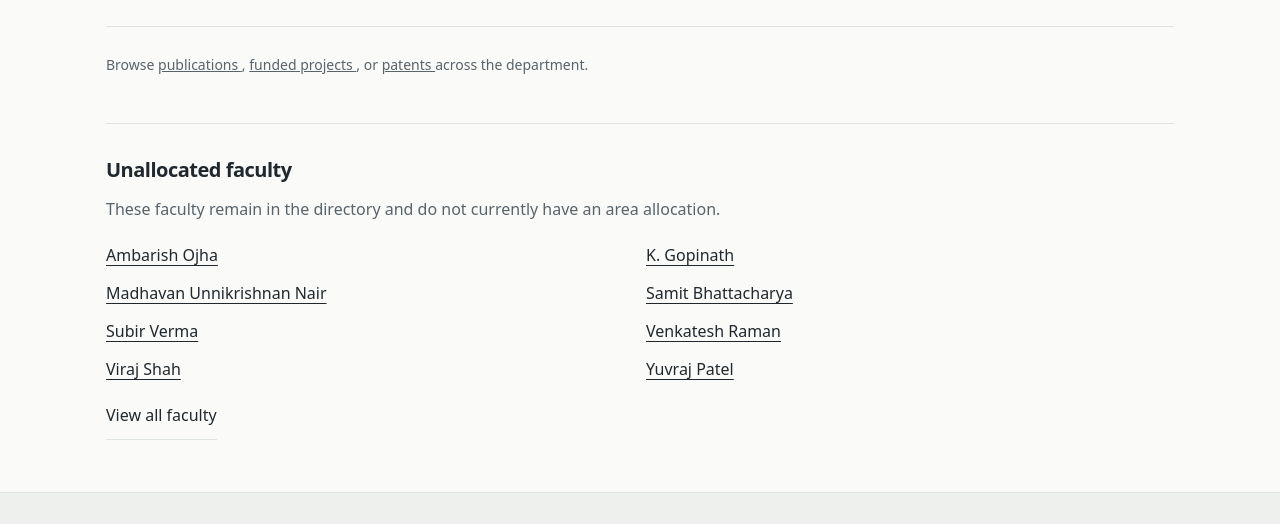
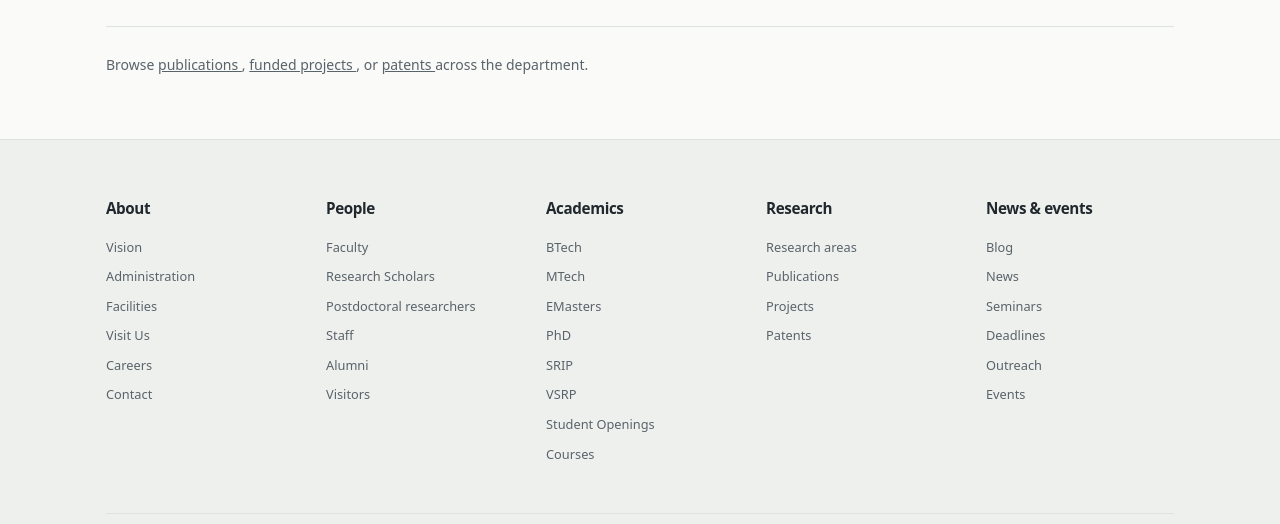
Before and after one commit to cseiitgn/cse-website, an Astro site: page /research in a window 1280 px wide. Shown: the part 787-1311 px from the top of the page. Built offline with nearby package versions, Linux system fonts and the light colour scheme; Astro itself is replaced by a stand-in of ours.

Commit message:
Remove public unallocated faculty section

```diff
--- a/docs/faculty-coverage-september-2026.md
+++ b/docs/faculty-coverage-september-2026.md
@@ -38,6 +38,6 @@ All 31 directory entries have an explicit allocation record: Theory 7, Systems 8
 | Yogesh Kumar Meena | core | AI/ML |
 | Yuvraj Patel | guest | Unallocated |
 
-The JSON allocation file is the source for broad group membership and categories. Existing subtopic faculty lists are filtered by their parent group. Unallocated faculty remain in the faculty directory and are listed separately on the research overview.
+The JSON allocation file is the source for broad group membership and categories. Existing subtopic faculty lists are filtered by their parent group. Faculty without an area remain in the faculty directory. No allocation-status section or label is shown on the website.
 
-The build rejects missing or unknown allocation names. Tests check all categories and memberships, rendered faculty cards, and the unallocated list. Run npm run build and node --test scripts/*.test.mjs.
+The build rejects missing or unknown allocation names. Tests check all categories and memberships, rendered faculty cards, directory coverage, and the absence of public allocation-status labels. Run npm run build and node --test scripts/*.test.mjs.
--- a/scripts/faculty-coverage.test.mjs
+++ b/scripts/faculty-coverage.test.mjs
@@ -59,13 +59,12 @@ test("coverage validation rejects new, removed, or duplicate directory entries",
   assert.throws(() => validateAllocationCoverage([...FACULTY, FACULTY[0]]), /mismatch/);
 });
 
-test("unallocated faculty remain visible and do not appear in subject lists", () => {
-  const overview = parse(readFileSync("dist/research/index.html", "utf8"));
-  const list = walk(overview).find(node => node.attrs?.some(attr => attr.name === "data-unallocated-faculty"));
-  assert.ok(list);
-  const names = walk(list).filter(node => node.tagName === "li").map(textContent).sort();
+test("faculty without areas stay in the directory without a public allocation-status section", () => {
+  const overview = readFileSync("dist/research/index.html", "utf8");
+  assert.doesNotMatch(overview, /unallocated|do not currently have an area allocation/i);
+  const directory = readFileSync("dist/people/faculty/index.html", "utf8");
   const unallocated = FACULTY_ALLOCATIONS.filter(member => !member.areas.length).map(member => member.name).sort();
-  assert.deepEqual(names, unallocated);
+  for (const name of unallocated) assert.ok(directory.includes(name), name);
   for (const area of Object.values(RESEARCH_AREAS)) {
     for (const name of unallocated) assert.ok(!area.faculty.some(member => member.name === name), name);
   }
--- a/src/components/sections/ResearchGroups.astro
+++ b/src/components/sections/ResearchGroups.astro
@@ -1,5 +1,5 @@
 ---
-import { RESEARCH_GROUPS, UNALLOCATED_FACULTY } from "@/data/research-groups";
+import { RESEARCH_GROUPS } from "@/data/research-groups";
 const { compact = false } = Astro.props;
 ---
 
@@ -56,17 +56,5 @@ const { compact = false } = Astro.props;
         </p>
       )
     }
-    {!compact && UNALLOCATED_FACULTY.length > 0 && (
-      <section id="unallocated" class="mt-12 border-t pt-8" aria-labelledby="unallocated-heading">
-        <h2 id="unallocated-heading" class="text-xl font-semibold">Unallocated faculty</h2>
-        <p class="mt-3 text-muted-foreground">These faculty remain in the directory and do not currently have an area allocation.</p>
-        <ul class="mt-5 grid gap-3 sm:grid-cols-2" data-unallocated-faculty>
-          {UNALLOCATED_FACULTY.map(member => (
-            <li><a class="underline underline-offset-4" href={member.homepage ?? member.links?.find(link => link.type === 'website')?.url ?? '/people/faculty'}>{member.name}</a></li>
-          ))}
-        </ul>
-        <p class="mt-5"><a class="text-link" href="/people/faculty">View all faculty</a></p>
-      </section>
-    )}
   </div>
 </section>
--- a/src/data/changelog.ts
+++ b/src/data/changelog.ts
@@ -5,7 +5,7 @@ export const WEBSITE_UPDATES = [
     title: 'September website update',
     changes: [
       { text: 'Added portraits alongside the text for all 12 featured alumni, and updated their profiles and links.', href: '/people/alumni/', label: 'Alumni' },
-      { text: 'Updated faculty categories and research-area assignments using the current allocation. Jyothi Krishnan is in Theory; Samit Bhattacharya is listed with the unallocated faculty. Both area assignments are retained for Anirban Dasgupta and Shouvick Mondal.', href: '/research/', label: 'Research areas' },
+      { text: 'Updated faculty categories and research-area assignments to match the reviewed spreadsheet.', href: '/research/', label: 'Research areas' },
       { text: 'Added thumbnail images to the five embedded research and outreach videos. Players load when you press Play.', href: '/research/ai/', label: 'Video example' },
       { text: 'Added photographs for all 31 faculty, using IITGN profiles and other verified profile sources where needed.', href: '/people/faculty/', label: 'Faculty' },
       { text: 'Extended the visitor archive through 10 September 2026. Entries link to talks where available, and online talks are labelled.', href: '/people/visitors/', label: 'Visitors' },
--- a/src/data/research-groups.ts
+++ b/src/data/research-groups.ts
@@ -83,8 +83,3 @@ export const RESEARCH_GROUPS = definitions.map((group) => {
   };
   return { ...group, area };
 });
-
-export const UNALLOCATED_FACULTY = FACULTY_ALLOCATIONS
-  .filter(member => member.areas.length === 0)
-  .map(allocation => FACULTY.find(member => member.name === allocation.name)!)
-  .sort((a, b) => a.name.localeCompare(b.name));
```
